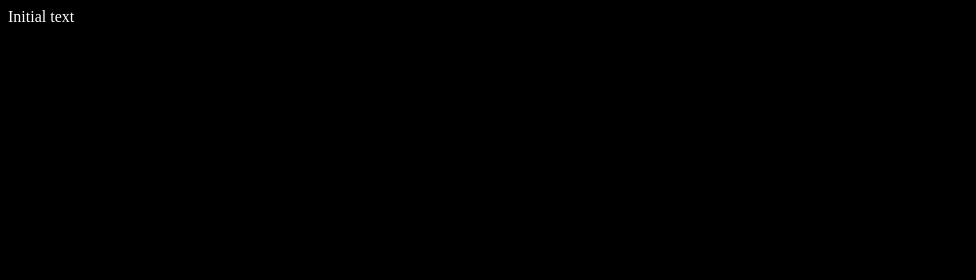
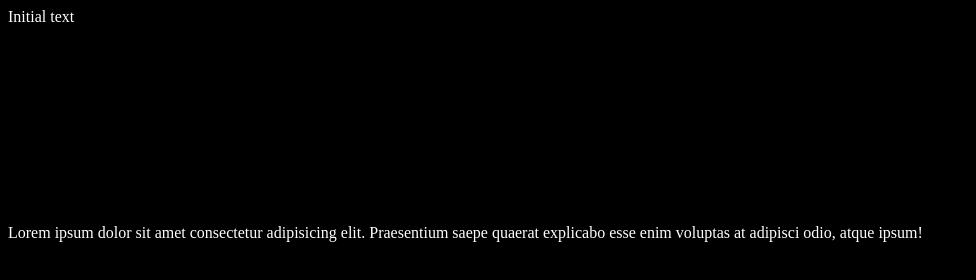
Before and after one commit to EdgarFull-Stack/Testing-2pam, a plain HTML site: page 1.html in a window 1280 px wide. Shown: the whole page, without its empty margins (0-976 px from the left). Drawn offline with Linux system fonts and the light colour scheme.

Commit message:
html p addition

```diff
--- a/1.html
+++ b/1.html
@@ -8,5 +8,9 @@
   </head>
   <body>
     <div>Initial text</div>
+    <p>
+      Lorem ipsum dolor sit amet consectetur adipisicing elit. Praesentium saepe
+      quaerat explicabo esse enim voluptas at adipisci odio, atque ipsum!
+    </p>
   </body>
 </html>
```
